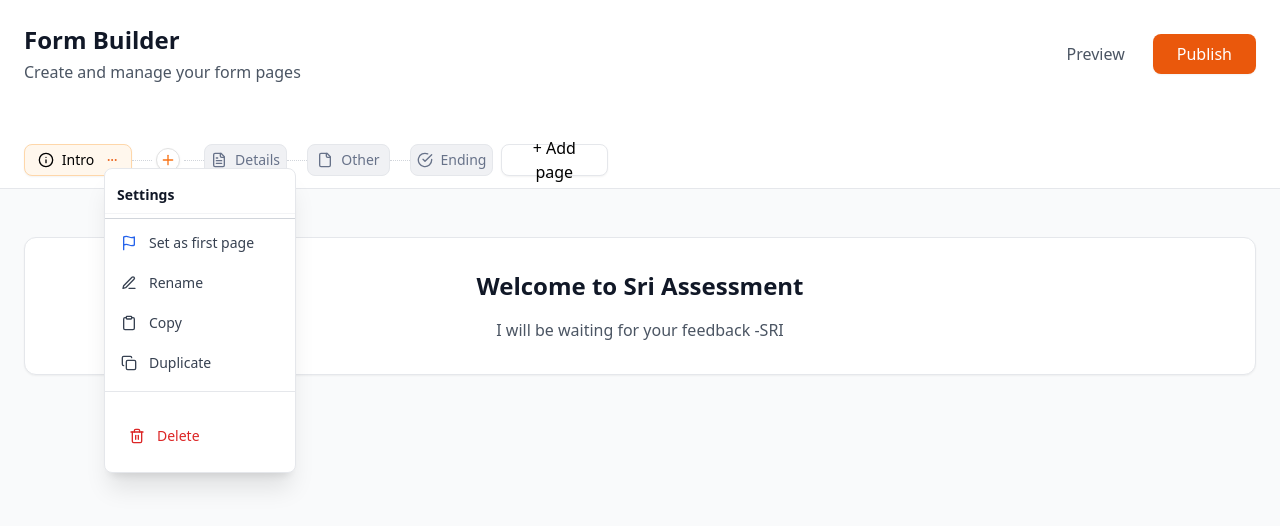
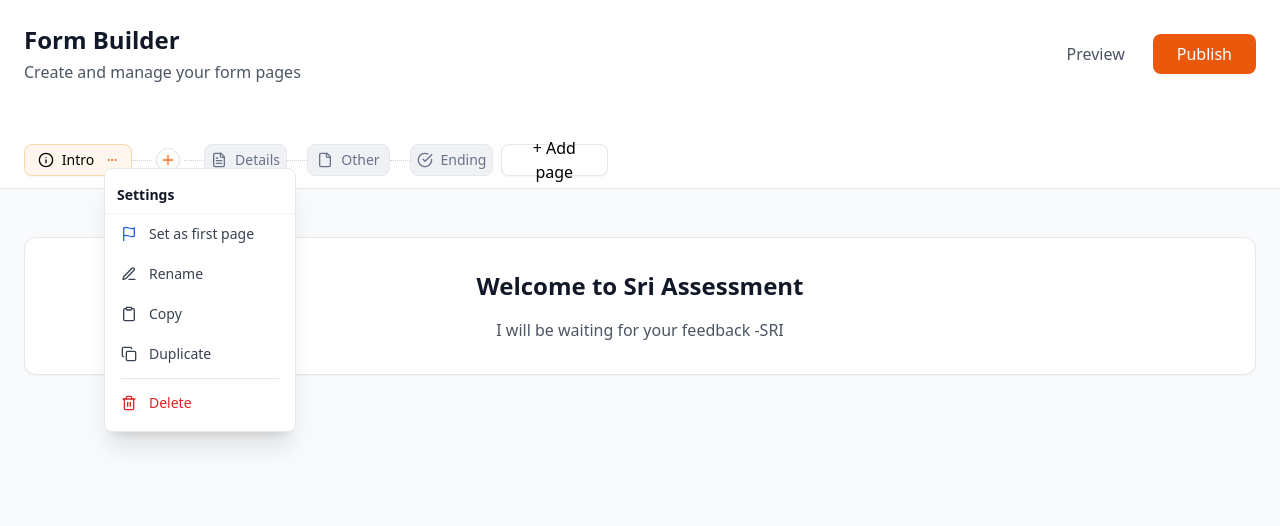
Before and after one commit to GaneshVarma1/Frontend-takehome, a React (Vite) app: page / in a window 1280 px wide. Both pictures are taken after a click on the button 112 px from the left and 160 px from the top of the page. Shown: the top 526 px of the page. Built offline with nearby package versions, Linux system fonts and the light colour scheme; the HTML template or start-up script is replaced by a standard one.

Commit message:
Final UI Fix LOL

```diff
--- a/src/components/ContextMenu.tsx
+++ b/src/components/ContextMenu.tsx
@@ -99,8 +99,6 @@ export const ContextMenu: React.FC<ContextMenuProps> = ({
           <h3 className="text-sm font-semibold text-gray-900">Settings</h3>
         </div>
 
-        {/* Divider above menu items */}
-        <div className="border-t border-gray-300 my-1" />
         {/* First four menu items */}
         {menuActions.slice(0, 4).map((action) => (
           <React.Fragment key={action.label}>
@@ -132,10 +130,10 @@ export const ContextMenu: React.FC<ContextMenuProps> = ({
         ))}
 
         {/* Light gray divider above Delete section, Figma style */}
-        <div className="border-t border-gray-200 my-2" />
+        <hr className="border-t border-gray-200 mx-4 my-1" />
 
         {/* Delete menu item in its own section */}
-        <div className="px-2 pt-4 pb-2">
+        <div>
           {menuActions.slice(4).map((action) => (
             <button
               key={action.label}
```
